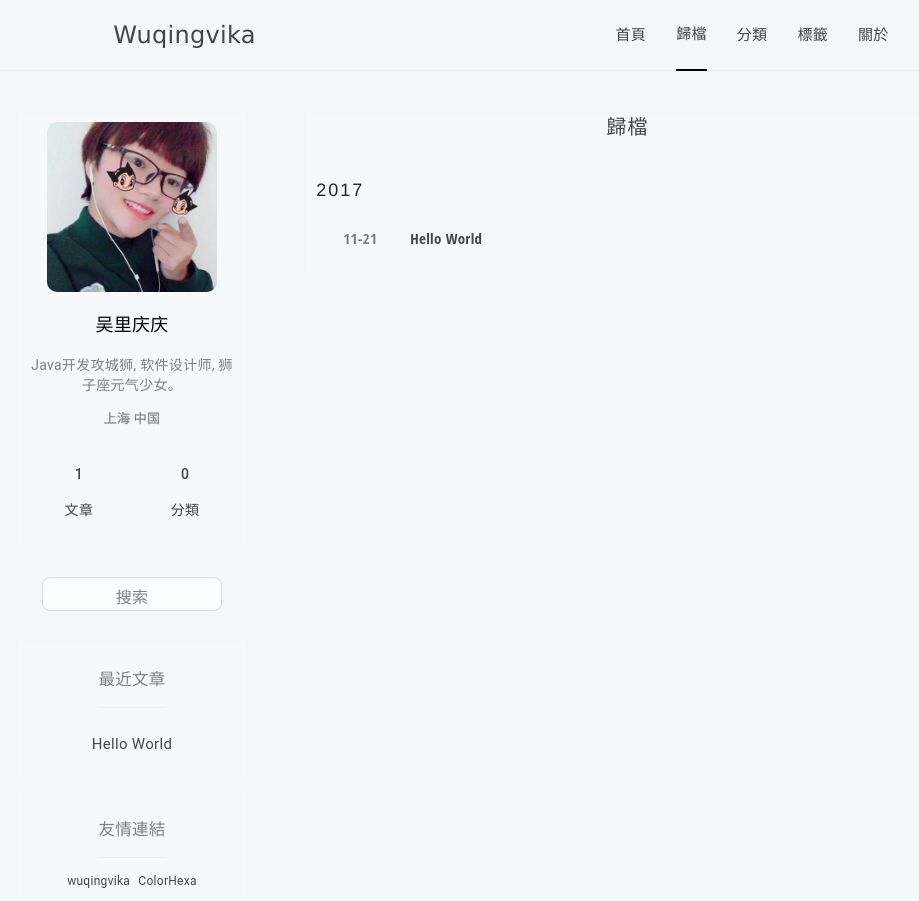
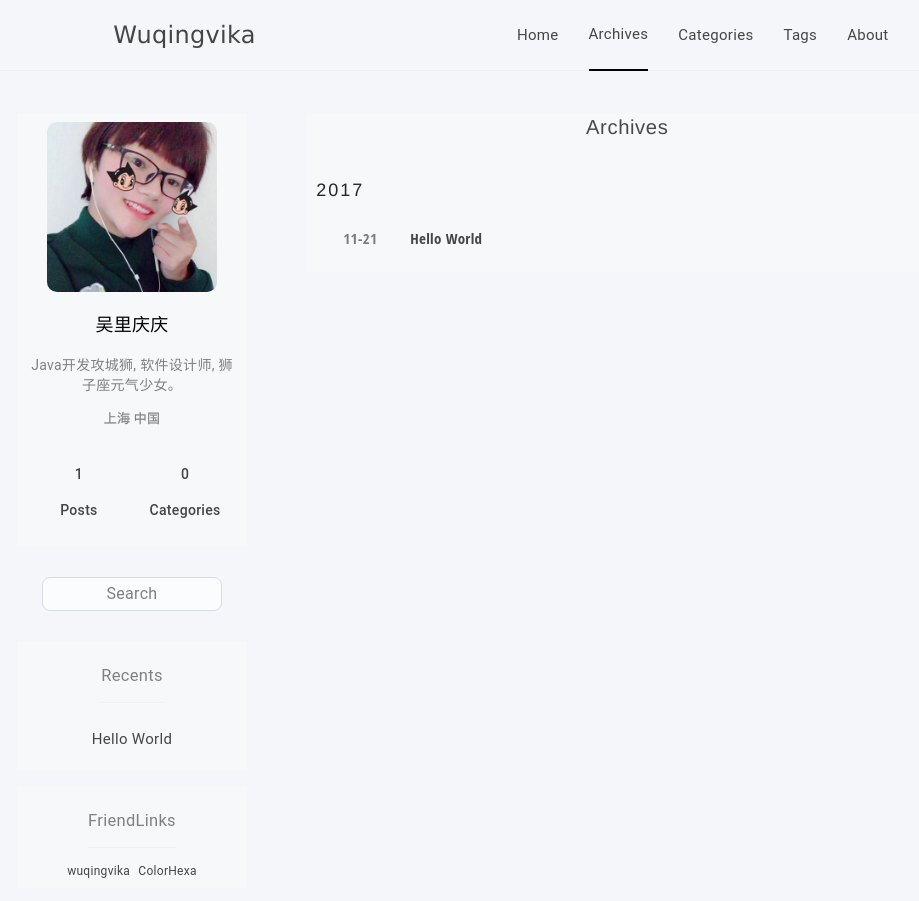
Before and after one commit to WuqingVika/wuqingvika.github.io, a plain HTML site: page archives/index.html in a window 1280 px wide. Shown: the top 901 px of the page, without its empty margins (158-1077 px from the left). Drawn offline with nearby package versions, Linux system fonts and the light colour scheme; some packages are replaced by stand-ins of ours; a script that the page names is missing; some icons are missing; a small style sheet from the web is missing.

Commit message:
Site updated: 2017-11-22 21:06:28

```diff
--- a/archives/index.html
+++ b/archives/index.html
@@ -5,7 +5,7 @@
   <meta name="viewport"content="width=device-width, initial-scale=1.0, minimum-scale=1.0, maximum-scale=1.0, user-scalable=yes"/>
 
 
-  <title>  歸檔 |   Wuqingvika | 吴里庆庆</title>
+  <title>  Archives |   Wuqingvika | 吴里庆庆</title>
 
 
 
@@ -40,35 +40,35 @@
 
 
 
-              <a class="header-menu-link" id="header-menu-home" href="/">首頁
+              <a class="header-menu-link" id="header-menu-home" href="/">Home
               </a>
 
 
 
 
 
-              <a class="header-menu-link" id="header-menu-archives" href="/archives">歸檔
+              <a class="header-menu-link" id="header-menu-archives" href="/归档">Archives
               </a>
 
 
 
 
 
-              <a class="header-menu-link" id="header-menu-categories" href="/categories">分類
+              <a class="header-menu-link" id="header-menu-categories" href="/分类">Categories
               </a>
 
 
 
 
 
-              <a class="header-menu-link" id="header-menu-tags" href="/tags">標籤
+              <a class="header-menu-link" id="header-menu-tags" href="/标签">Tags
               </a>
 
 
 
 
 
-              <a class="header-menu-link" id="header-menu-about" href="/about">關於
+              <a class="header-menu-link" id="header-menu-about" href="/关于">About
               </a>
 
 
@@ -93,7 +93,7 @@
 
          <section class="block fadeIn">
 
-  <span class="page-title">歸檔</span>
+  <span class="page-title">Archives</span>
 
 
 
@@ -171,24 +171,24 @@
 		<div class="count">
 			<a href="/archives">
 			<div class="count-item">
-			<h4 class="slideDownMin"> 1 </h4> <h4> 文章</h4></div></a>
+			<h4 class="slideDownMin"> 1 </h4> <h4> Posts</h4></div></a>
 
 			<a href="/categories">
 			<div class="count-item">
-			<h4 class="slideDownMin"> 0</h4> <h4> 分類</h4></div></a>
+			<h4 class="slideDownMin"> 0</h4> <h4> Categories</h4></div></a>
 
 		</div>
 </div>
 
     <div class="search-widget">
-	<span  class="search-word">  搜索 </span>
+	<span  class="search-word">  Search </span>
 	<i class="iconfont icon-search"></i>
 </div>
 
 
   <div class="widget">
 
-   	  <a href="/archives"><span class="widget-title">最近文章</span></a>
+   	  <a href="/归档"><span class="widget-title">Recents</span></a>
 
 
 
@@ -214,7 +214,7 @@
 
     <div class="widget" >
 
-<span class="widget-title">友情連結</span>
+<span class="widget-title">FriendLinks</span>
 
 	<div>
 
@@ -271,7 +271,7 @@
 <script src="/js/search.js"></script>
 
           <div class="search-container">
-            <input type="text" placeholder="搜索什麼吧..." id="search-input" class="search-input">
+            <input type="text" placeholder="Typing Something" id="search-input" class="search-input">
               <span class="search-cancel iconfont icon-cancel"></span>
               <div id="search-result" class="search-result"></div>
           </div>
@@ -286,37 +286,37 @@
 
 
 
-            <a class="mobile-menu-link"  href="/">首頁
+            <a class="mobile-menu-link"  href="/">Home
             </a>
 
 
 
 
-            <a class="mobile-menu-link"  href="/archives">歸檔
+            <a class="mobile-menu-link"  href="/归档">Archives
             </a>
 
 
 
 
-            <a class="mobile-menu-link"  href="/categories">分類
+            <a class="mobile-menu-link"  href="/分类">Categories
             </a>
 
 
 
 
-            <a class="mobile-menu-link"  href="/tags">標籤
+            <a class="mobile-menu-link"  href="/标签">Tags
             </a>
 
 
 
 
-            <a class="mobile-menu-link"  href="/about">關於
+            <a class="mobile-menu-link"  href="/关于">About
             </a>
 
 
 
 
-            <a class="mobile-menu-link mobile-menu-search">搜索 </a>
+            <a class="mobile-menu-link mobile-menu-search">Search </a>
 
 
 </div>
```
Also changed, not shown: 2017/11/21/hello-world/index.html (+13 -13 lines), archives/2017/11/index.html (+19 -19 lines), archives/2017/index.html (+19 -19 lines), index.html (+17 -17 lines).
